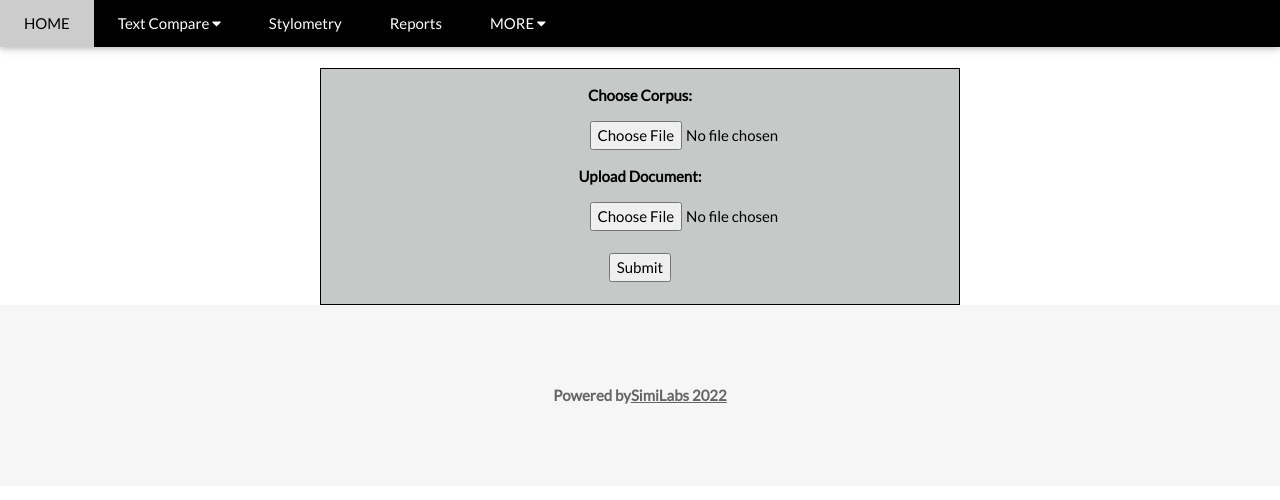
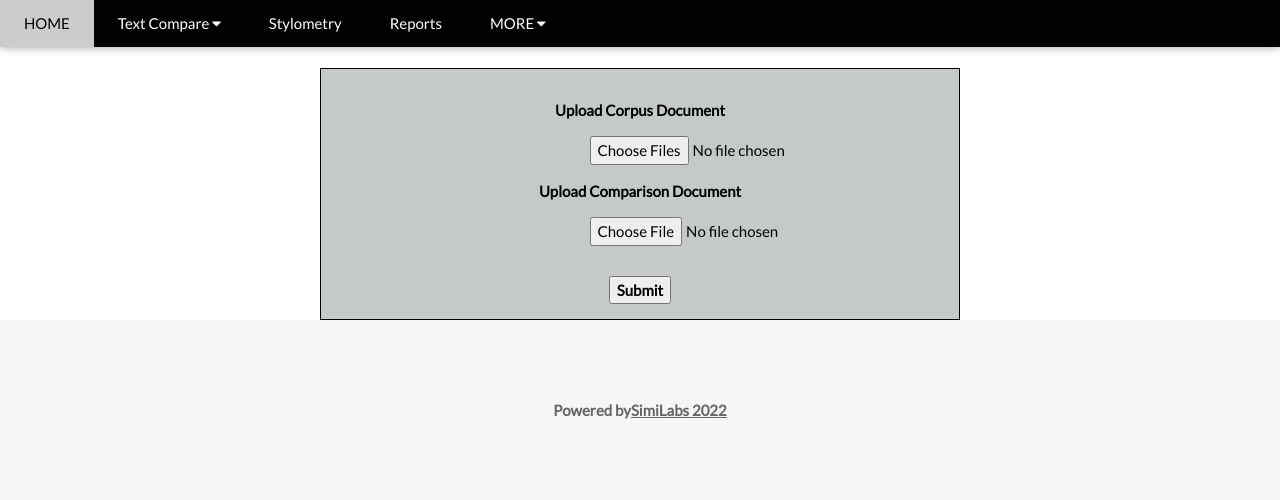
Before and after one commit to HanoStrydom/SimiLabs_2022, a Flask app: template flaskr/templates/text/ExtensiveText.html in a window 1280 px wide. Shown: the top 500 px of the page. Run offline with Flask 2, Linux system fonts and the light colour scheme; the template is opened without the code that fills it, so the values that code supplies are empty.

Commit message:
Added upload functionallity to ExtensiveText

```diff
--- a/flaskr/templates/text/ExtensiveText.html
+++ b/flaskr/templates/text/ExtensiveText.html
@@ -63,18 +63,19 @@ body {font-family: "Lato", sans-serif}
 
 
 <div class="form-center" style="border: 1px solid;">
-  <form action="/action_page.php">
-    <p>Choose Corpus:</p>
-    <input type="file" id="Source" name="Source" class="input">
-    <br>
-    <p>Upload Document:</p>
-    <input type="file" id="Comparison" name="Comparison" class="input">
-    <br>
-    <br>
-    <input type="submit" class="submit" >
-    <br>
-    <br>
-  </form>
+  <form method="post" action="/ExtensiveText" enctype="multipart/form-data">
+    <dl>
+      <p>
+        <p>Upload Corpus Document</p>
+        <input type="file" name="files[]" multiple="true" autocomplete="off" required class="input">
+        <p>Upload Comparison Document</p>
+        <input type="file" name="file2" autocomplete="off" required class="input">
+      </p>
+    </dl>
+      <p>
+        <input type="submit" value="Submit">
+      </p>
+    </form>
 </div>
 
 
```
Also changed, not shown: flaskr/__init__.py (+24 -1 lines), 3 other files.
